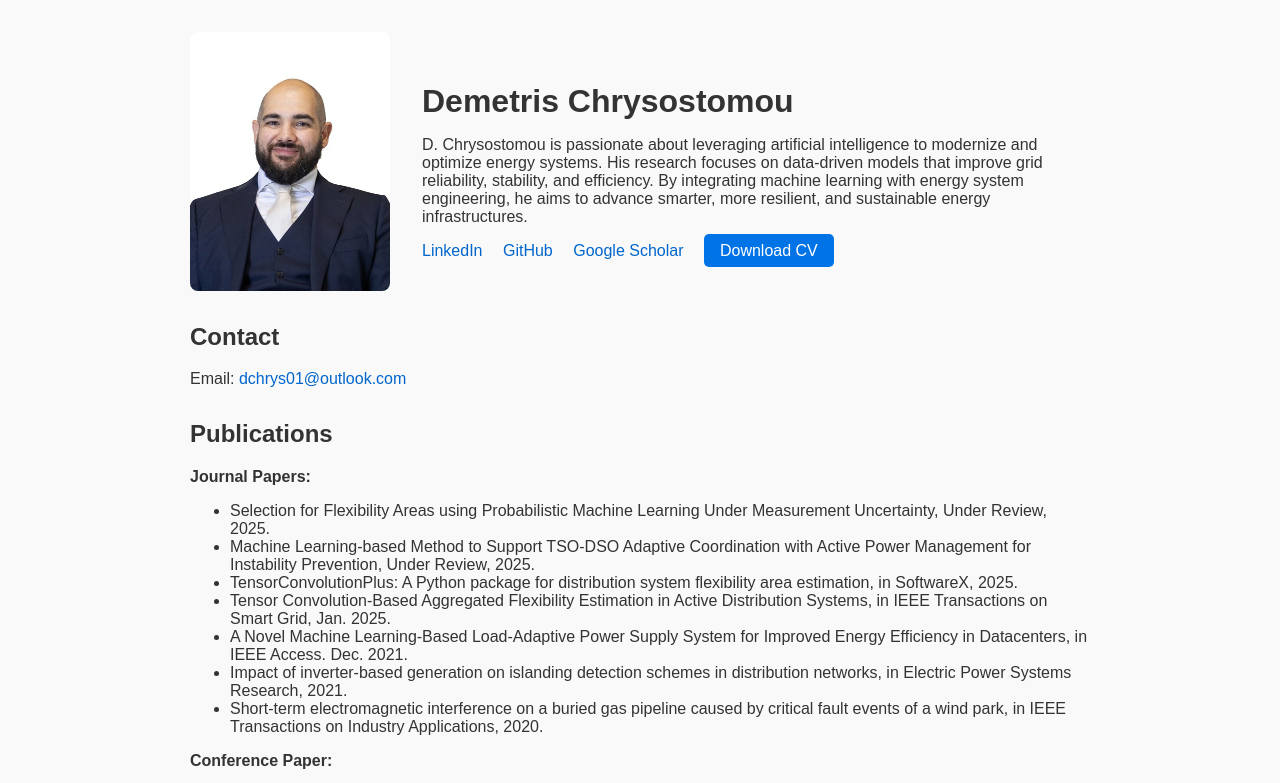
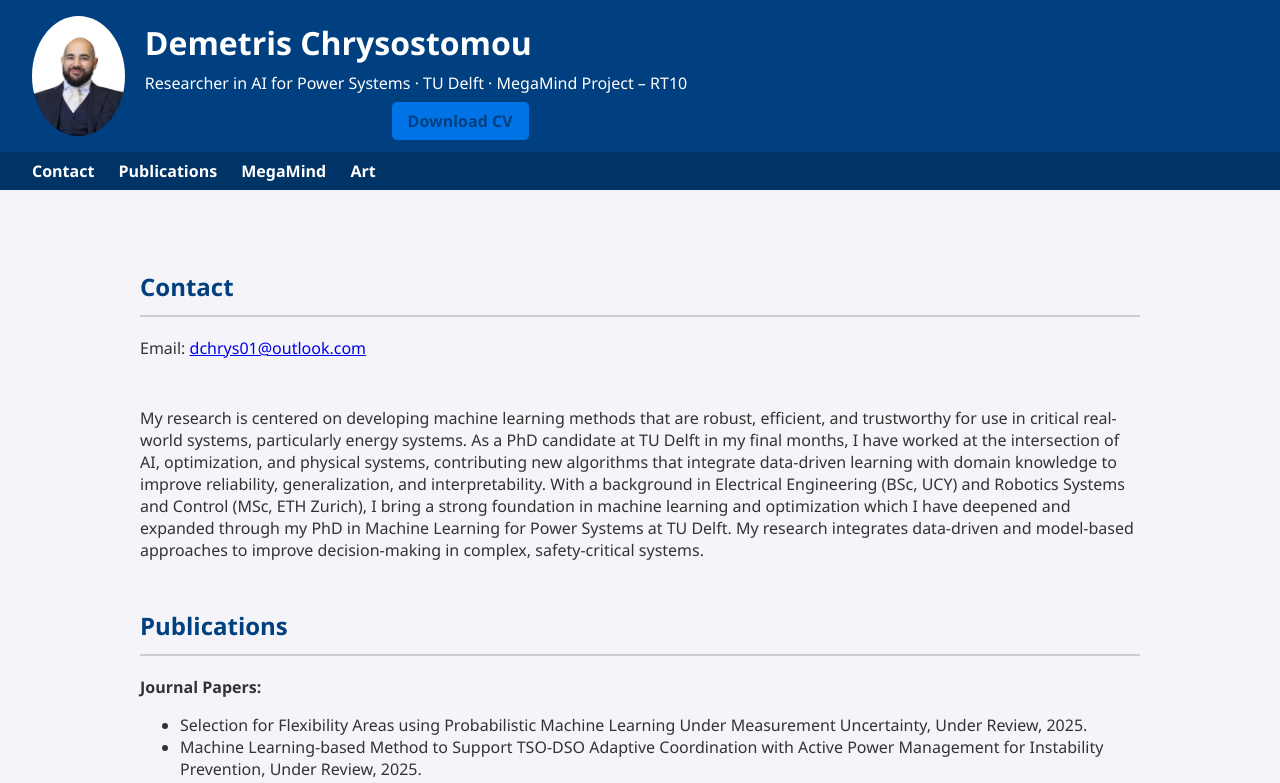
Before and after one commit to Demetris-Ch/Demetris-Ch, a plain HTML site: page index.html in a window 1280 px wide. Shown: the top 783 px of the page. Drawn offline with Linux system fonts and the light colour scheme.

Commit message:
Update index.html

```diff
--- a/index.html
+++ b/index.html
@@ -6,41 +6,56 @@
     <meta name="viewport" content="width=device-width, initial-scale=1.0">
     <title>Demetris Chrysostomou</title>
     <style>
-        body { font-family: Arial, sans-serif; max-width: 900px; margin: 0 auto; padding: 2em; background: #f9f9f9; color: #333; }
-        img { border-radius: 8px; max-width: 200px; }
-        header { display: flex; align-items: center; gap: 2em; }
-        h1 { margin-bottom: 0.2em; }
-        section { margin-top: 2em; }
-        a { color: #0066cc; text-decoration: none; }
-        a:hover { text-decoration: underline; }
-        .links a { margin-right: 1em; }
+        body { font-family: 'Segoe UI', Tahoma, Geneva, Verdana, sans-serif; margin: 0; padding: 0; background: #f4f4f9; color: #333; }
+        header { background-color: #004080; color: white; padding: 1em 2em; display: flex; align-items: center; }
+        header img { border-radius: 50%; height: 120px; margin-right: 20px; }
+        header h1 { margin: 0; font-size: 2em; }
+        header p { margin-top: 0.5em; font-size: 1em; }
+        nav { background-color: #003366; padding: 0.5em 2em; }
+        nav a { color: white; text-decoration: none; margin-right: 20px; font-weight: bold; }
+        nav a:hover { text-decoration: underline; }
+        .container { padding: 2em; max-width: 1000px; margin: auto; }
+        section { margin-top: 3em; }
+        section h2 { color: #004080; border-bottom: 2px solid #ccc; padding-bottom: 0.5em; }
+        .links a { margin-right: 1em; color: #004080; font-weight: bold; }
         .button { background-color: #0073e6; color: white; padding: 0.5em 1em; border: none; border-radius: 5px; text-decoration: none; }
         .button:hover { background-color: #005bb5; }
+        .paintings img { max-width: 250px; margin: 10px; border: 4px solid #ccc; border-radius: 8px; }
     </style>
 </head>
 <body>
+
 <header>
     <img src="contain/demetris_profile_web.jpg" alt="Demetris Chrysostomou">
     <div>
         <h1>Demetris Chrysostomou</h1>
-            <p>D. Chrysostomou is passionate about leveraging artificial intelligence to modernize and optimize energy systems.
-            His research focuses on data-driven models that improve grid reliability, stability, and efficiency. By integrating
-            machine learning with energy system engineering, he aims to advance smarter, more resilient, and sustainable energy infrastructures.</p>
+        <p>Researcher in AI for Power Systems · TU Delft · MegaMind Project – RT10</p>
         <div class="links">
             <a href="https://www.linkedin.com/in/demetris-chrysostomou/" target="_blank">LinkedIn</a>
             <a href="https://github.com/Demetris-Ch" target="_blank">GitHub</a>
-                <a href="https://scholar.google.com/citations?user=dvzS94wAAAAJ&hl=en" target="_blank">Google Scholar</a>
+            <a href="https://scholar.google.com/citations?user=dvzS94wAAAAJ&hl=en" target="_blank">Scholar</a>
             <a href="contain/DemetrisCVJune2025.pdf" class="button" download>Download CV</a>
         </div>
     </div>
 </header>
 
-    <section>
+<nav>
+    <a href="#contact">Contact</a>
+    <a href="#publications">Publications</a>
+    <a href="#megamind">MegaMind</a>
+    <a href="#art">Art</a>
+</nav>
+
+<div class="container">
+    <section id="contact">
         <h2>Contact</h2>
         <p>Email: <a href="mailto:dchrys01@outlook.com">dchrys01@outlook.com</a></p>
     </section>
-
-    <section>
+    <section id="research">
+        My research is centered on developing machine learning methods that are robust, efficient, and trustworthy for use in critical real-world systems, particularly energy systems. As a PhD candidate at TU Delft in my final months, I have worked at the intersection of AI, optimization, and physical systems, contributing new algorithms that integrate data-driven learning with domain knowledge to improve reliability, generalization, and interpretability.
+        With a background in Electrical Engineering (BSc, UCY) and Robotics Systems and Control (MSc, ETH Zurich), I bring a strong foundation in machine learning and optimization which I have deepened and expanded through my PhD in Machine Learning for Power Systems at TU Delft. My research integrates data-driven and model-based approaches to improve decision-making in complex, safety-critical systems.
+    </section>
+    <section id="publications">
         <h2>Publications</h2>
         <p><strong>Journal Papers:</strong></p>
         <ul>
@@ -62,12 +77,26 @@
             <li>Exploring operational flexibility of active distribution networks with low observability, in IEEE Belgrade PowerTech, Belgrade, Serbia, 2023.</li>
             <li>Impact of inverter-based generation on islanding detection schemes in distribution networks, in Power Systems Computational Conference (PSCC), Porto, Portugal, July. 2020.</li>
         </ul>
+    </section>
+    <section id="megamind">
+        <h2>MegaMind Project – Research Track 10</h2>
+        <img src="contain/MegaMindLogo.png" alt="MegaMind logo" style="max-width: 200px; float: right; margin-left: 20px;">
+        <p>As part of the NWO-funded MegaMind project, I serve as the lead researcher from TU Delft in <strong>Research Track 10 (RT10)</strong>.
+        This track focuses on the development of data-driven and AI-based methodologies to support real-time coordination between
+        transmission system operators (TSOs) and distribution system operators (DSOs). My research aims to enhance grid stability,
+        resilience, and flexibility by integrating machine learning into operational decision-making. Through close collaboration
+        with academic and industrial partners—including TNO, TenneT, Stedin, and IBM—we explore how intelligent algorithms can
+        enable secure and adaptive control strategies for future-proof energy systems.</p>
         <p><strong>Project Deliverables:</strong></p>
         <ul>
             <li>Stability performance of future integrated DSO-TSO systems Report, 2025.</li>
             <li>Future scenarios and research boundaries Report, 2023.</li>
             <li>Generic power system model in Digsilent PowerFactory, 2023.</li>
         </ul>
+    </section>
+    <section id="teaching">
+        <p>As an aspiring academic with a strong interest in both research and education, I view teaching not only as a responsibility but also as a powerful opportunity to shape future scientists and engineers. My goal is to create engaging, inclusive, and application-driven learning environments that equip students with both theoretical depth and practical intuition.
+        During my PhD, I contributed to teaching material development, workshops, and thesis supervision in the Intelligent Electrical Power Grids group of TU Delft. These experiences have equipped me with both didactic and interpersonal skills to engage students from diverse academic backgrounds.</p>
         <p><strong>Thesis Supervision:</strong></p>
         <ul>
             A. Neagu, “Data-Driven Adaptive Dynamic Equivalent of Active Distribution Networks.”, 2023.
@@ -89,5 +118,17 @@
         enable secure and adaptive control strategies for future-proof energy systems. The work is a step toward building more intelligent,
         cooperative, and decentralized energy infrastructures in the Netherlands and beyond.</p>
     </section>
+
+        <section id="art">
+        <h2>Art & Paintings</h2>
+        <p>Outside of my research, I enjoy painting and have hosted two personal exhibitions. Here are a few of my works:</p>
+        <div class="paintings">
+            <img src="contain/Ideas_never_die.jpg" alt="Painting 1">
+            <img src="contain/Gorilla.png" alt="Painting 2">
+            <img src="contain/Tiger.png" alt="Painting 3">
+            <img src="contain/Warming.png" alt="Painting 3">
+        </div>
+    </section>
+</div>
 </body>
 </html>
```
Lines whose indentation alone changed are shown as unchanged.
